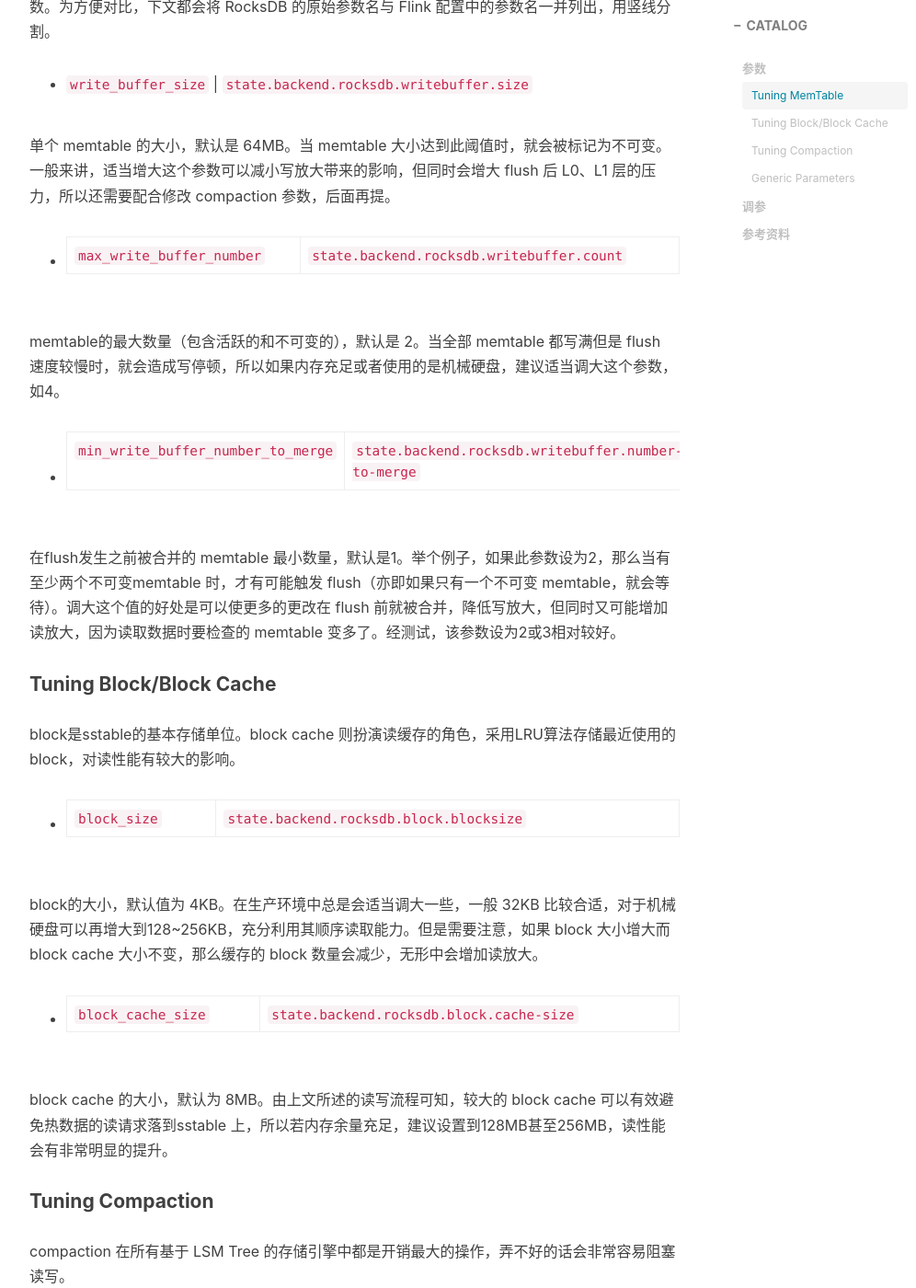
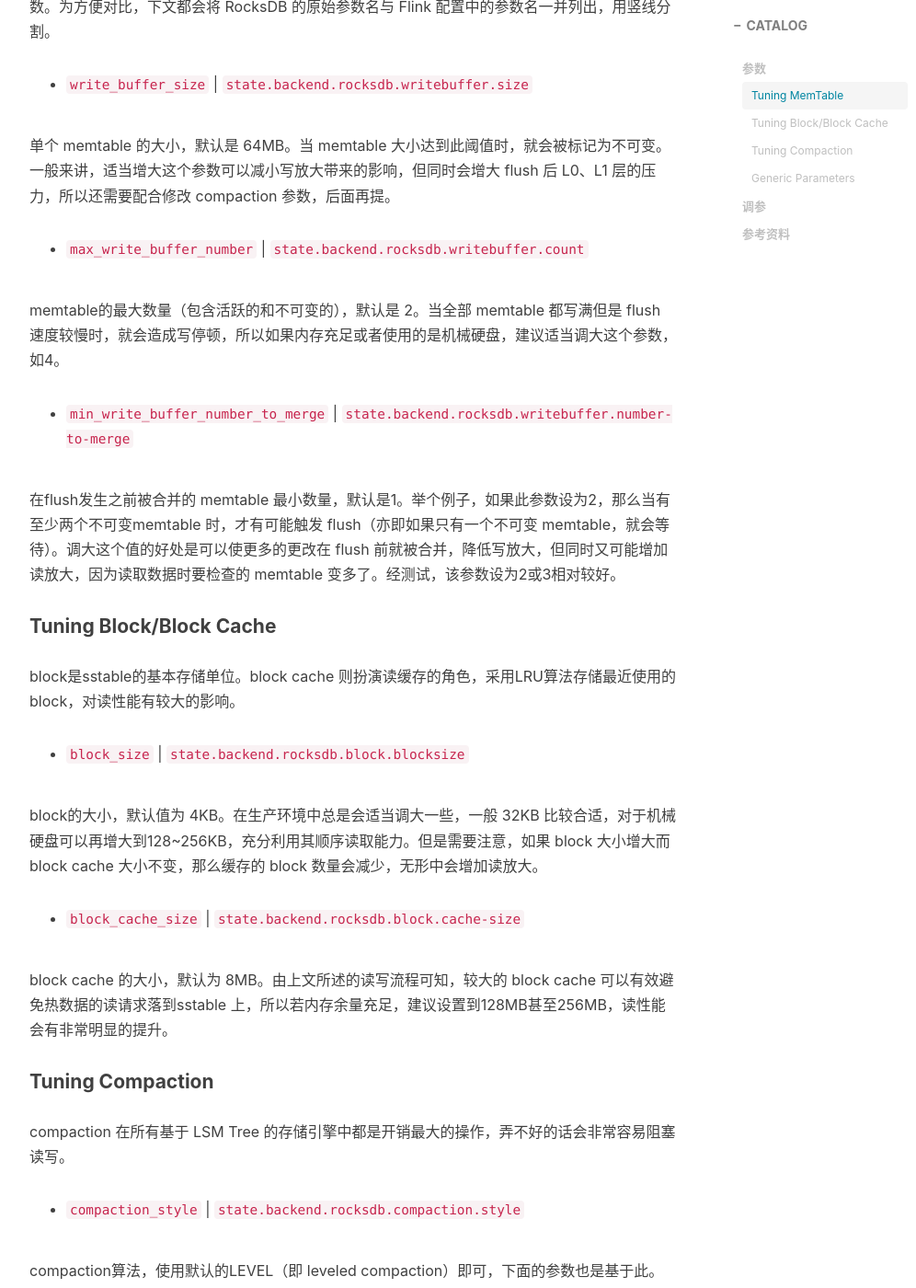
Before and after one commit to vendanner/vendanner.github.io, a Jekyll site: the page built from _posts/2020-09-27-Flink rocksDB.md, in a window 1280 px wide and 1400 px high, scrolled down 1508 px. Shown: the whole window at 92% size, without its empty margins (233-1229 px from the left). Built offline with Jekyll 4.4.1, drawn with Linux system fonts in a browser that asks for light colours; nearby versions of some CDN libraries; comment, search, counter and statistics services are not loaded.

Commit message:
Update 2020-09-27-Flink rocksDB.md

```diff
--- a/_posts/2020-09-27-Flink rocksDB.md
+++ b/_posts/2020-09-27-Flink rocksDB.md
@@ -55,11 +55,11 @@
 
 单个 memtable 的大小，默认是 64MB。当 memtable 大小达到此阈值时，就会被标记为不可变。一般来讲，适当增大这个参数可以减小写放大带来的影响，但同时会增大 flush 后 L0、L1 层的压力，所以还需要配合修改 compaction 参数，后面再提。
 
-- `max_write_buffer_number` | `state.backend.rocksdb.writebuffer.count`
+- `max_write_buffer_number`  \|  `state.backend.rocksdb.writebuffer.count`
 
 memtable的最大数量（包含活跃的和不可变的），默认是 2。当全部 memtable 都写满但是 flush 速度较慢时，就会造成写停顿，所以如果内存充足或者使用的是机械硬盘，建议适当调大这个参数，如4。
 
-- `min_write_buffer_number_to_merge` | `state.backend.rocksdb.writebuffer.number-to-merge`
+- `min_write_buffer_number_to_merge`  \|  `state.backend.rocksdb.writebuffer.number-to-merge`
 
 在flush发生之前被合并的 memtable 最小数量，默认是1。举个例子，如果此参数设为2，那么当有至少两个不可变memtable 时，才有可能触发 flush（亦即如果只有一个不可变 memtable，就会等待）。调大这个值的好处是可以使更多的更改在 flush 前就被合并，降低写放大，但同时又可能增加读放大，因为读取数据时要检查的 memtable 变多了。经测试，该参数设为2或3相对较好。
 
@@ -67,11 +67,11 @@
 
 block是sstable的基本存储单位。block cache 则扮演读缓存的角色，采用LRU算法存储最近使用的block，对读性能有较大的影响。
 
-- `block_size` | `state.backend.rocksdb.block.blocksize`
+- `block_size`  \|  `state.backend.rocksdb.block.blocksize`
 
 block的大小，默认值为 4KB。在生产环境中总是会适当调大一些，一般 32KB 比较合适，对于机械硬盘可以再增大到128~256KB，充分利用其顺序读取能力。但是需要注意，如果 block 大小增大而 block cache 大小不变，那么缓存的 block 数量会减少，无形中会增加读放大。
 
-- `block_cache_size` | `state.backend.rocksdb.block.cache-size`
+- `block_cache_size`  \|  `state.backend.rocksdb.block.cache-size`
 
 block cache 的大小，默认为 8MB。由上文所述的读写流程可知，较大的 block cache 可以有效避免热数据的读请求落到sstable 上，所以若内存余量充足，建议设置到128MB甚至256MB，读性能会有非常明显的提升。
 
@@ -79,29 +79,29 @@
 
 compaction 在所有基于 LSM Tree 的存储引擎中都是开销最大的操作，弄不好的话会非常容易阻塞读写。
 
-- `compaction_style` | `state.backend.rocksdb.compaction.style`
+- `compaction_style`  \|  `state.backend.rocksdb.compaction.style`
 
 compaction算法，使用默认的LEVEL（即 leveled compaction）即可，下面的参数也是基于此。
 
-- `target_file_size_base` | `state.backend.rocksdb.compaction.level.target-file-size-base`
+- `target_file_size_base`  \|  `state.backend.rocksdb.compaction.level.target-file-size-base`
 
 L1层单个sstable文件的大小阈值，默认值为64MB。每向上提升一级，阈值会乘以因子`target_file_size_multiplier`（但默认为1，即每级 sstable 最大都是相同的）。显然，增大此值可以降低compaction 的频率，减少写放大，但是也会造成旧数据无法及时清理，从而增加读放大。此参数不太容易调整，一般不建议设为 256MB 以上。
 
-- `max_bytes_for_level_base`  |  `state.backend.rocksdb.compaction.level.max-size-level-base`
+- `max_bytes_for_level_base`   \|   `state.backend.rocksdb.compaction.level.max-size-level-base`
 
 L1层的数据总大小阈值，默认值为 256MB。每向上提升一级，阈值会乘以因子`max_bytes_for_level_multiplier`（默认值为10 ）。由于上层的大小阈值都是以它为基础推算出来的，所以要小心调整。建议设为`target_file_size_base`的倍数，且不能太小，例如 5~10 倍。
 
-- `level_compaction_dynamic_level_bytes` | `state.backend.rocksdb.compaction.level.use-dynamic-size`
+- `level_compaction_dynamic_level_bytes`  \|  `state.backend.rocksdb.compaction.level.use-dynamic-size`
 
 这个参数之前讲过。当开启之后，上述阈值的乘法因子会变成除法因子，能够动态调整每层的数据量阈值，使得较多的数据可以落在最高一层，能够减少空间放大，整个 LSM Tree 的结构也会更稳定。对于机械硬盘的环境，强烈建议开启。
 
 #### Generic Parameters
 
-- `max_open_files` | `state.backend.rocksdb.files.open`
+- `max_open_files`  \|  `state.backend.rocksdb.files.open`
 
 顾名思义，是 RocksDB 实例能够打开的最大文件数，默认为-1，表示不限制。由于 sstable 的索引和布隆过滤器默认都会驻留内存，并占用文件描述符，所以如果此值太小，索引和布隆过滤器无法正常加载，就会严重拖累读取性能。
 
-- `max_background_compactions`/`max_background_flushes` | `state.backend.rocksdb.thread.num`
+- `max_background_compactions`/`max_background_flushes`  \|  `state.backend.rocksdb.thread.num`
 
 后台负责 flush 和 compaction 的最大并发线程数，默认为1。注意Flink将这两个参数合二为一处理（对应DBOptions.setIncreaseParallelism()方法 ），鉴于 flush 和 compaction 都是相对重的操作，如果 CPU 余量比较充足，建议调大，在我们的实践中一般设为4。
 
```
